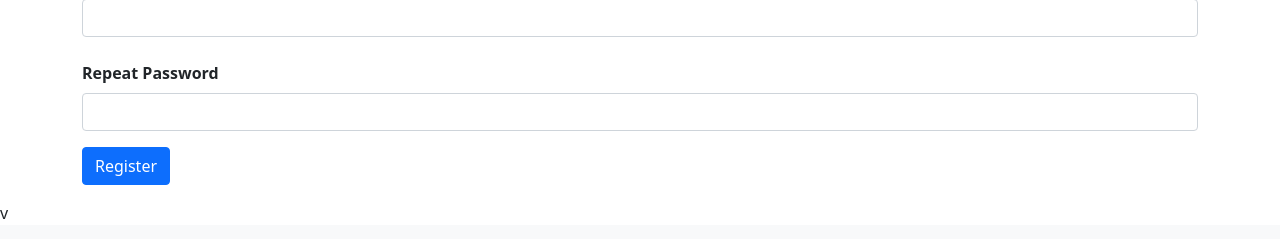
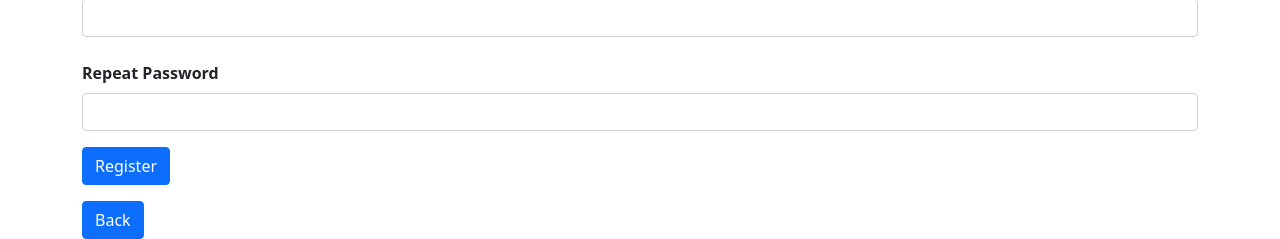
Before and after one commit to jet-delossantos/KyuTech, a PHP site: page /register.php in a window 1280 px wide. Shown: the part 607-846 px from the top of the page. Run offline with PHP 8.4, Linux system fonts and the light colour scheme; some libraries are stand-ins or nearby versions.

Commit message:
Added back button function

```diff
--- a/adduser.php
+++ b/adduser.php
@@ -49,6 +49,7 @@
         </div>
         <button type="submit" class="btn btn-primary" name='register-submit'>Add User</button>
       </form>
+      <button onclick="goBack()"class="btn btn-primary">Back</button>
     </div>
   </body>
 </html>
--- a/edituser.php
+++ b/edituser.php
@@ -70,7 +70,7 @@ if (isset($_GET['updatebutton'])) {
     </div>
 
     <button type="submit" class="btn btn-primary text-light" name="updateuser-button">Update</button>
-
+    <button onclick="goBack()"class="btn btn-primary">Back</button>
     </div>
   </form>
 </div>
--- a/header.php
+++ b/header.php
@@ -2,6 +2,12 @@
     session_start();
     include_once 'includes/classautoloader.inc.php';
 ?>
+
+<script>
+function goBack() {
+  window.history.back();
+}
+</script>
 
 <html lang="en">
 <head>
--- a/register.php
+++ b/register.php
@@ -48,7 +48,9 @@
           <input type="password" class="form-control" name="re-pwd">
         </div>
         <button type="submit" class="btn btn-primary" name='register-submit'>Register</button>
+
       </form>
+      <button onclick="goBack()"class="btn btn-primary">Back</button>
     </div>
   </body>
-</html>v
+</html>
--- a/satdata.php
+++ b/satdata.php
@@ -44,4 +44,5 @@
             </tr>
         </tfoot>
     </table>
+    <button onclick="goBack()"class="btn btn-primary">Back</button>
     </div>
```
